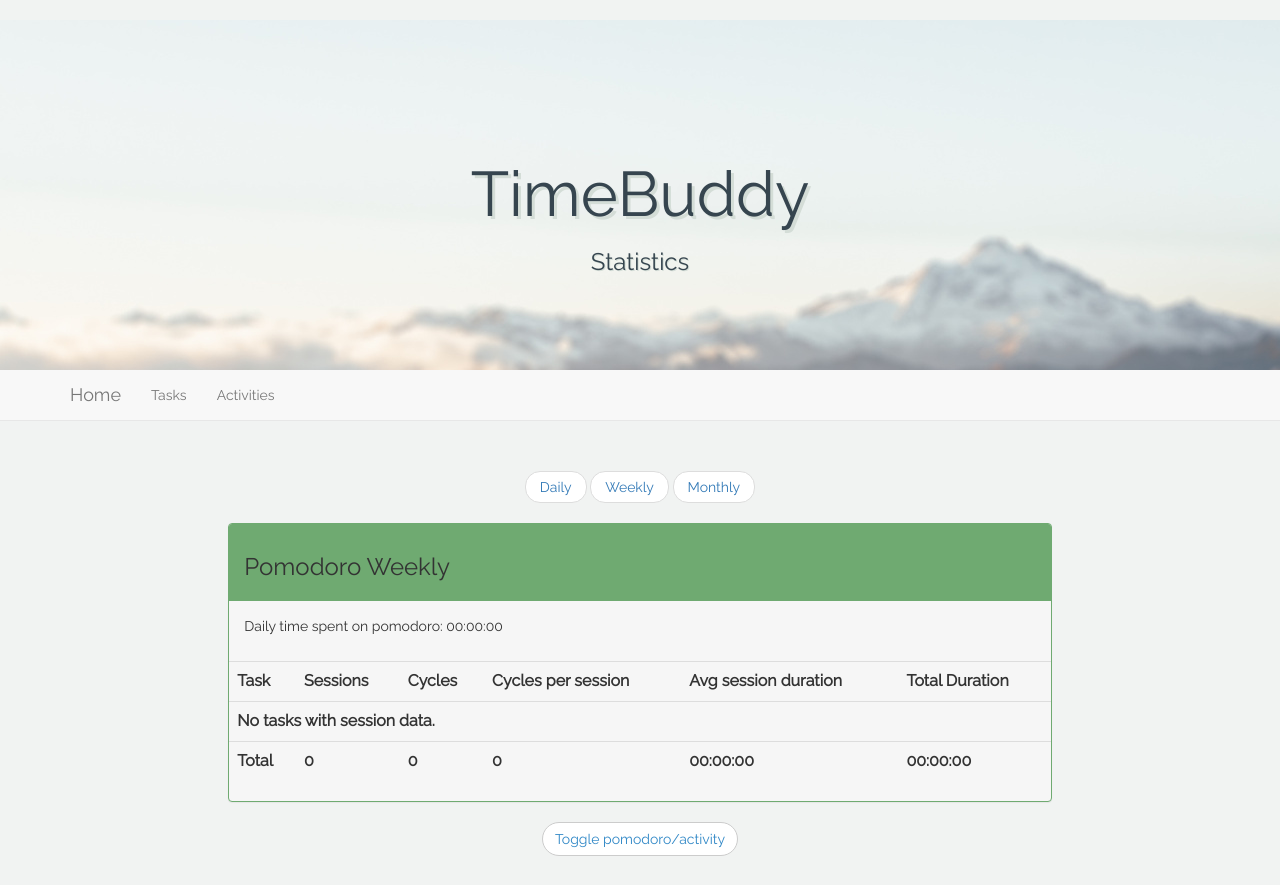
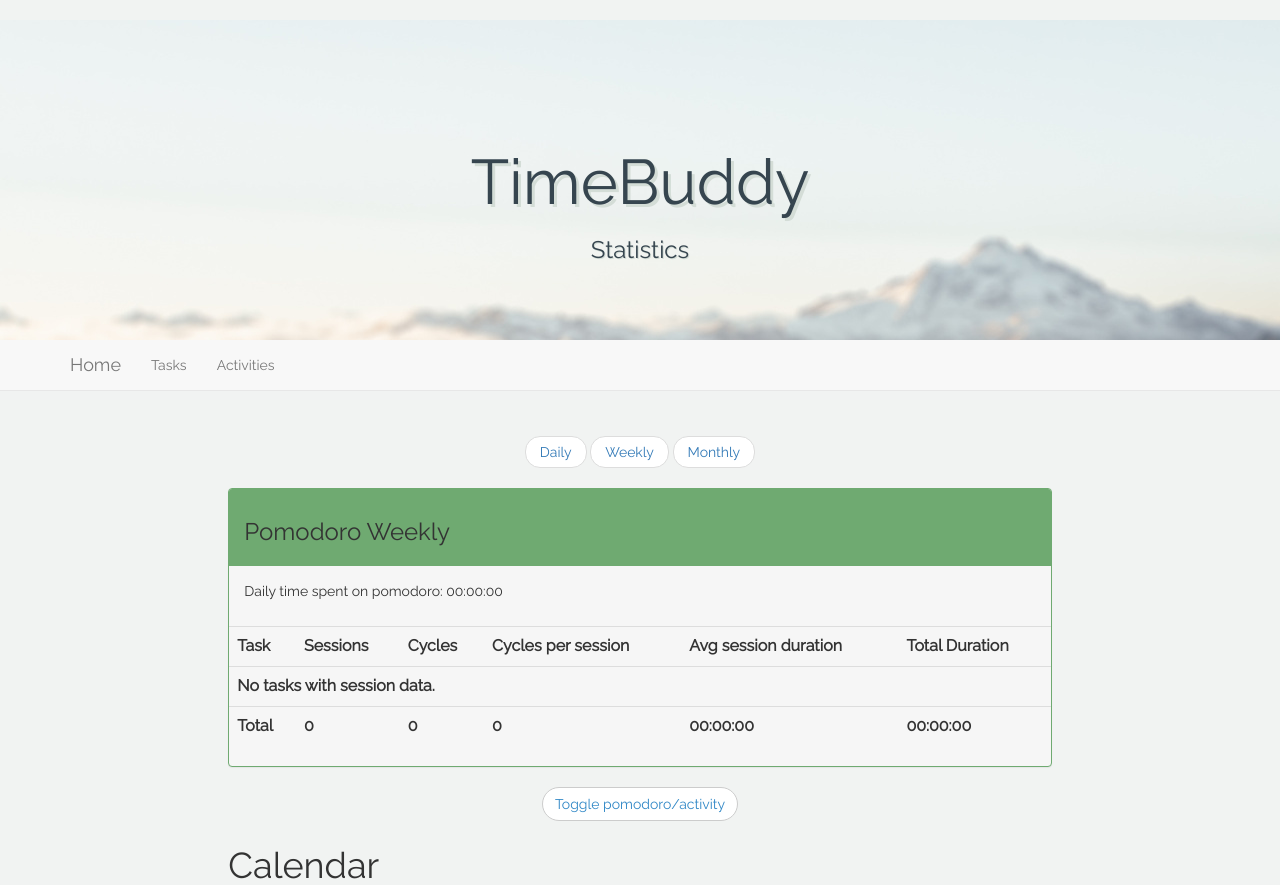
Before and after one commit to nikolajlauridsen/RaspberryCountdown, a Flask app: page /index/ in a window 1280 px wide. Shown: the top 885 px of the page. Run offline with Flask 2, Linux system fonts and the light colour scheme; data that the repository does not hold is empty; some libraries are stand-ins or nearby versions.

Commit message:
Css tweaks

```diff
--- a/rest_api/static/main.css
+++ b/rest_api/static/main.css
@@ -10,12 +10,12 @@ body{
 }
 
 .padding{
-    padding-top: 10px;
+    padding-top: 5px;
 }
 
 .jumbotron{
     background-image: url(banner.jpg);
-    height: 350px;
+    height: 40%;
     padding: 0;
     margin: 0;
 }
```
